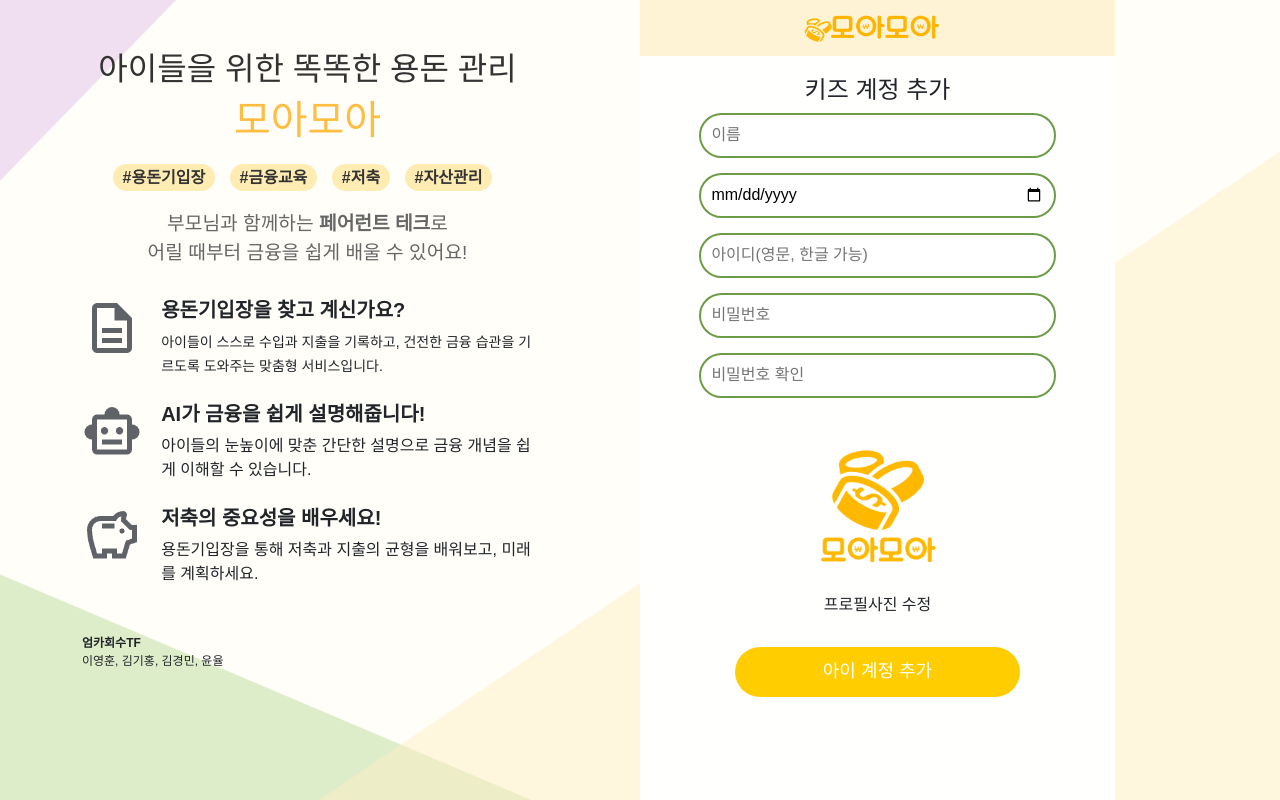
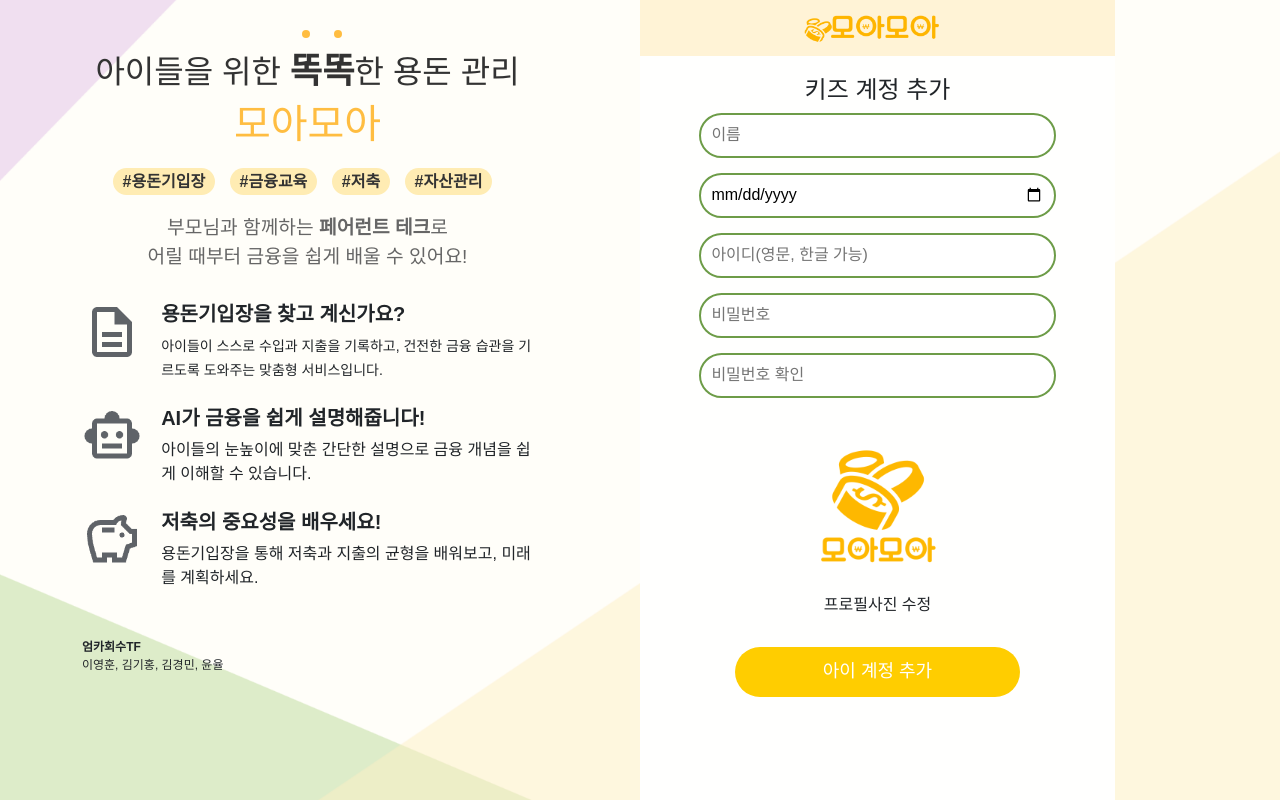
Before and after one commit to strongdambi/moamoa, a Django app: page /webs/create/ in a window 1280 px wide. Run offline with Django 4.2, Linux system fonts and the light colour scheme.

Commit message:
style: css 변경

```diff
--- a/webs/templates/webs/base.html
+++ b/webs/templates/webs/base.html
@@ -43,7 +43,7 @@
                         <div class="mt-3">
                             <div class="mb-2 leftdesc">
                                 <!-- 타이틀 -->
-                                <h2 class="main-title">아이들을 위한 똑똑한 용돈 관리</h2>
+                                <h2 class="main-title">아이들을 위한 <span class="strong-text">똑</span><span class="strong-text">똑</span>한 용돈 관리</h2>
                                 <h1 class="moamoa-title">모아모아</h1>                           </div>
 
                             <!-- 해시태그 -->
--- a/webs/templates/webs/index.html
+++ b/webs/templates/webs/index.html
@@ -27,7 +27,7 @@
     height: 100%;
     }
 
-    #app { background-color: #F9F4E2; padding: 0; }
+    #app { background-color: #FFF3D6; padding: 0; }
     .logo { width: 180px; margin: 200px auto; display: block; }
     /* 물결 애니메이션 */
     @keyframes waveIn {
```
